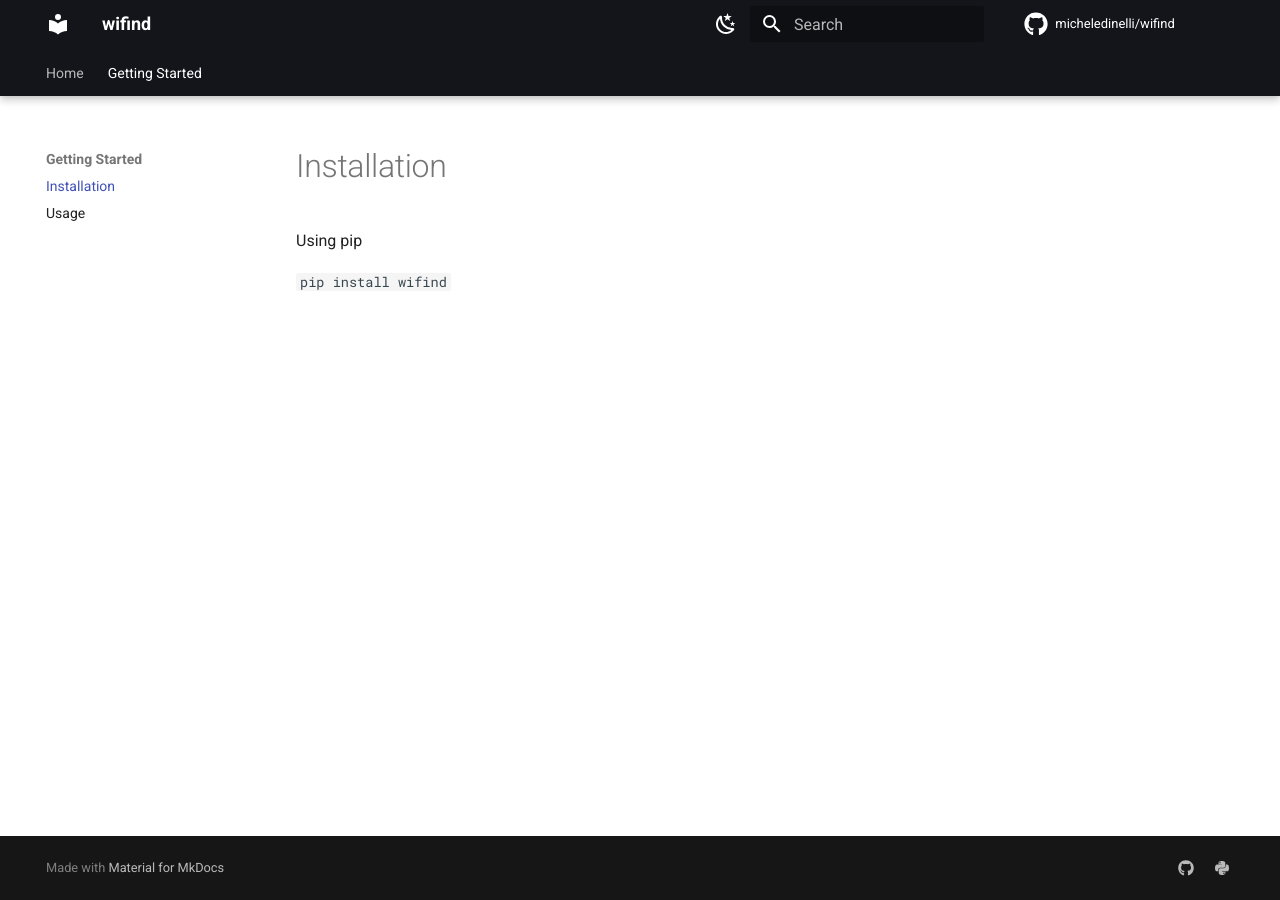
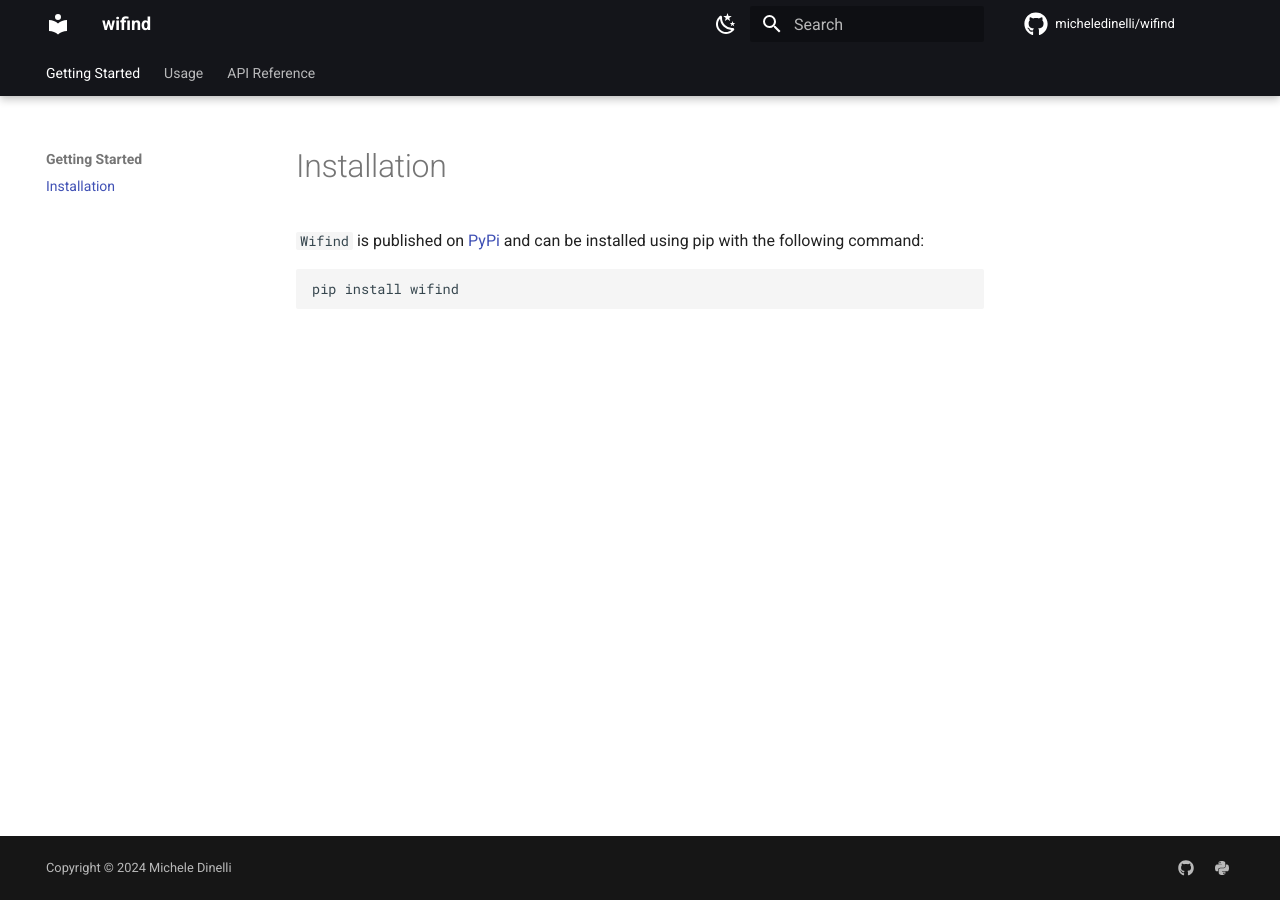
Before and after one commit to micheledinelli/wifind, an MkDocs documentation site: the page built from docs/installation.md, in a window 1280 px wide. Built offline with MkDocs 1.6.1 and Material for MkDocs 9.7.7, drawn with Linux system fonts in a browser that asks for light colours; comment, search, counter and statistics services are not loaded.

Commit message:
Updates docs

````diff
--- a/docs/installation.md
+++ b/docs/installation.md
@@ -1,5 +1,7 @@
 # Installation
 
-Using pip
+`Wifind` is published on [PyPi](https://pypi.org/project/wifind/) and can be installed using pip with the following command:
 
-`pip install wifind`
+```sh
+pip install wifind
+```
--- a/mkdocs.yml
+++ b/mkdocs.yml
@@ -4,8 +4,10 @@ site_author: Michele Dinelli
 site_description: Technical documentation of wifind
 repo_name: micheledinelli/wifind
 repo_url: https://github.com/micheledinelli/wifind
+copyright: Copyright &copy; 2024 Michele Dinelli
 theme:
   name: material
+  locale: en
   language: en
   font:
     text: Roboto
@@ -33,10 +35,14 @@ theme:
     - navigation.sections
 
 nav:
-  - Home: index.md
+  # - Home: index.md
   - Getting Started:
     - Installation: installation.md
+  - Usage:
     - Usage: usage.md
+  - API Reference:
+    - wifind: api/wifind.md
+    - wifind.utils: api/wifind.utils.md
 
 extra:
   social:
@@ -44,3 +50,18 @@ extra:
       link: https://github.com/micheledinelli/
     - icon: fontawesome/brands/python
       link: https://pypi.org/project/wifind/
+  generator: false
+
+
+markdown_extensions:
+  - pymdownx.highlight:
+      anchor_linenums: true
+      line_spans: __span
+      pygments_lang_class: true
+  - pymdownx.inlinehilite
+  - pymdownx.snippets
+  - pymdownx.superfences
+  - callouts
+  - admonition
+  - pymdownx.details
+  - pymdownx.superfences
````
Also changed, not shown: docs/index.md (+9 -0 lines).
